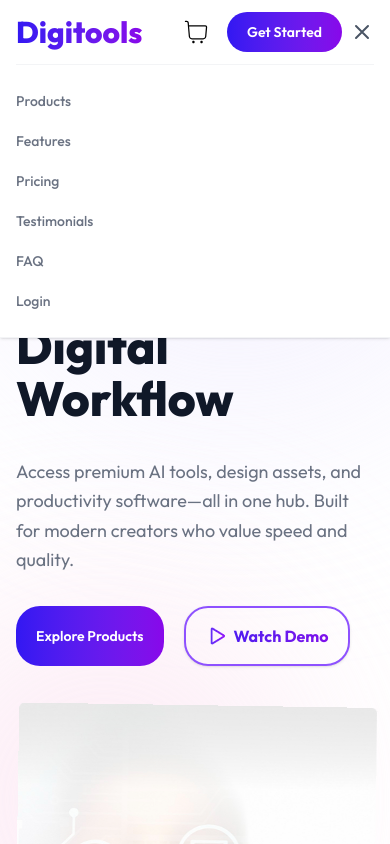
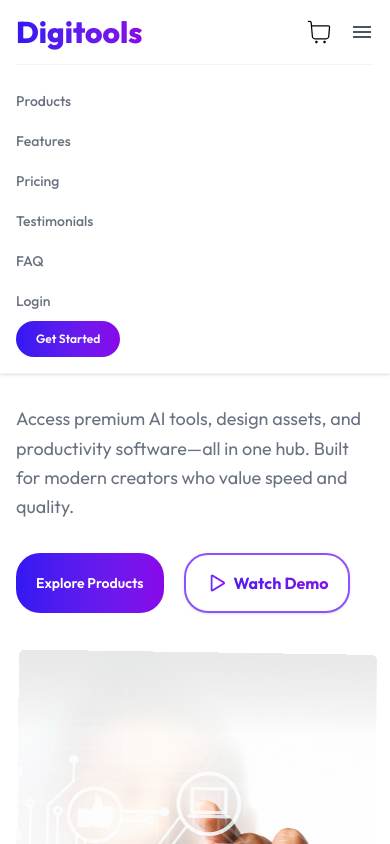
Before and after one commit to sanoyon211/assignment-06-digitools, a React (Vite) app: page / in a window 390 px wide. Both pictures are taken after a click on the button 362 px from the left and 32 px from the top of the page. Shown: the top 844 px of the page. Built offline with nearby package versions, Linux system fonts and the light colour scheme.

Commit message:
update: assignment 6 successfully done

```diff
--- a/src/components/Banner.jsx
+++ b/src/components/Banner.jsx
@@ -4,13 +4,7 @@ import Playbtn from "../assets/products/Play.png"
 const Banner = () => {
   return (
     <section className="relative min-h-screen flex items-center pt-20 bg-white overflow-hidden">
-      <div className="absolute inset-0 pointer-events-none">
-        <div className="absolute -top-24 -right-24 w-[500px] h-[500px] bg-violet-100 rounded-full blur-[120px] opacity-70 animate-pulse-slow"></div>
-        <div
-          className="absolute top-1/2 -left-24 w-[400px] h-[400px] bg-pink-100 rounded-full blur-[100px] opacity-50 animate-pulse-slow"
-          style={{ animationDelay: '2s' }}
-        ></div>
-      </div>
+
 
       <div className="max-w-7xl mx-auto px-4 sm:px-6 lg:px-8 relative z-10 py-16 w-full">
         <div className="grid lg:grid-cols-2 gap-12 lg:gap-20 items-center">
@@ -25,7 +19,7 @@ const Banner = () => {
             </div>
 
             <h1 className="text-5xl sm:text-6xl font-extrabold leading-[1.1] text-gray-900 ">
-              Supercharge Your <br />
+              Supercharge Your <br className="hidden sm:block" />
               <span className="text-gradient">Digital Workflow</span>
             </h1>
 
--- a/src/components/MainSection.jsx
+++ b/src/components/MainSection.jsx
@@ -17,7 +17,7 @@ const MainSection = ({
     <section id="products" className="py-20 bg-white">
       <div className="max-w-7xl mx-auto px-4 sm:px-6 lg:px-8">
         <div className="text-center mb-12">
-          <h2 className="text-2xl sm:text-5xl font-extrabold text-gray-900 mb-4 font-[family-name:var(--font-display)]">
+          <h2 className="text-3xl sm:text-5xl font-extrabold text-gray-900 mb-4 font-[family-name:var(--font-display)]">
             Premium Digital Tools
           </h2>
           <p className="text-gray-400 text-lg leading-relaxed max-w-xl mx-auto">
--- a/src/components/Navbar.jsx
+++ b/src/components/Navbar.jsx
@@ -1,6 +1,6 @@
 import { useState } from 'react';
 import { CiShoppingCart } from 'react-icons/ci';
-import CartSection from './CartSection';
+import { MdMenu } from 'react-icons/md';
 
 const Navbar = ({ cartCount }) => {
   const [menuOpen, setMenuOpen] = useState(false);
@@ -51,7 +51,7 @@ const Navbar = ({ cartCount }) => {
             </button>
 
             <button
-              className="bg-gradient-to-r from-[#3218f2] to-[#8807ea]
+              className="hidden sm:block bg-gradient-to-r from-[#3218f2] to-[#8807ea]
               hover:from-[#4a2fff] hover:to-[#b20bff]
               text-white text-sm font-semibold px-5 py-2.5 rounded-3xl
               transition-all duration-300 ease-in-out
@@ -65,28 +65,7 @@ const Navbar = ({ cartCount }) => {
               className="md:hidden text-gray-600"
               onClick={() => setMenuOpen(!menuOpen)}
             >
-              <svg
-                className="size-6"
-                fill="none"
-                viewBox="0 0 24 24"
-                stroke="currentColor"
-              >
-                {menuOpen ? (
-                  <path
-                    strokeLinecap="round"
-                    strokeLinejoin="round"
-                    strokeWidth={2}
-                    d="M6 18L18 6M6 6l12 12"
-                  />
-                ) : (
-                  <path
-                    strokeLinecap="round"
-                    strokeLinejoin="round"
-                    strokeWidth={2}
-                    d="M4 6h16M4 12h16M4 18h16"
-                  />
-                )}
-              </svg>
+              <MdMenu className="text-2xl" />
             </button>
           </div>
         </div>
@@ -109,6 +88,16 @@ const Navbar = ({ cartCount }) => {
             <button className="block py-2.5 text-sm font-medium text-gray-500">
               Login
             </button>
+            <button
+              className=" bg-gradient-to-r from-[#3218f2] to-[#8807ea]
+              hover:from-[#4a2fff] hover:to-[#b20bff]
+              text-white text-xs font-semibold px-5 py-2.5 rounded-3xl
+              transition-all duration-300 ease-in-out
+              hover:shadow-sm hover:shadow-purple-400/20
+              hover:scale-[1.01] active:scale-[0.97]"
+            >
+              Get Started
+            </button>
           </div>
         )}
       </div>
--- a/src/components/Pricing.jsx
+++ b/src/components/Pricing.jsx
@@ -55,7 +55,7 @@ const Pricing = () => {
       <div className="max-w-7xl mx-auto px-6 lg:px-8">
         {/* Header */}
         <div className="text-center mb-16">
-          <h2 className="text-4xl sm:text-5xl font-black text-gray-900 mb-6 tracking-tighter font-[family-name:var(--font-display)]">
+          <h2 className="text-3xl sm:text-5xl font-black text-gray-900 mb-6 tracking-tighter font-[family-name:var(--font-display)]">
             Simple,{' '}
             <span className="bg-gradient-to-r from-[#4f39f6] to-[#9514FA] bg-clip-text text-transparent">
               Transparent Pricing
@@ -80,7 +80,7 @@ const Pricing = () => {
             >
               {plan.popular && (
                 <div className="absolute -top-4 left-1/2 -translate-x-1/2">
-                  <span className="bg-amber-300 text-amber-700 text-[14px] font-bold uppercase tracking-widest px-6 py-2 rounded-full shadow-lg">
+                  <span className="bg-amber-300 text-amber-700 text-xs sm:text-[14px] font-bold uppercase tracking-widest px-6 py-2 rounded-full shadow-lg">
                     Most Popular
                   </span>
                 </div>
--- a/src/components/ProductCard.jsx
+++ b/src/components/ProductCard.jsx
@@ -59,10 +59,10 @@ const ProductCard = ({ product, onAddToCart, cartItems }) => {
 
 
       <div>
-        <h3 className="text-[15px] font-bold text-gray-900 mb-1.5 font-[family-name:var(--font-display)]">
+        <h3 className="text-lg font-bold text-gray-900 mb-1.5 font-[family-name:var(--font-display)]">
           {product.name}
         </h3>
-        <p className="text-gray-500 text-sm leading-relaxed">
+        <p className="text-gray-500 text-sm md:text-base leading-relaxed">
           {product.description}
         </p>
       </div>
@@ -72,7 +72,7 @@ const ProductCard = ({ product, onAddToCart, cartItems }) => {
         <span className="text-2xl font-extrabold text-gray-900 font-[family-name:var(--font-display)]">
           ${product.price}
         </span>
-        <span className="text-gray-400 text-sm">
+        <span className="text-gray-400 text-sm md:text-base">
           {periodLabel[product.period]}
         </span>
       </div>
@@ -80,7 +80,7 @@ const ProductCard = ({ product, onAddToCart, cartItems }) => {
 
       <ul className="flex flex-col gap-2 grow">
         {product.features.map((feature, i) => (
-          <li key={i} className="flex items-center gap-2 text-sm text-gray-600">
+          <li key={i} className="flex items-center gap-2 text-sm md:text-base text-gray-600">
             <HiCheck className="w-5 h-5 mt-0.5 shrink-0 text-[#4f39f6]" />
             {feature}
           </li>
@@ -90,13 +90,13 @@ const ProductCard = ({ product, onAddToCart, cartItems }) => {
 
       <button
         onClick={handleBuyNow}
-        className={`w-full py-3 rounded-3xl font-semibold text-sm transition-all duration-200 cursor-pointer border-0
+        className={`w-full py-3 rounded-3xl font-semibold text-sm md:text-base transition-all duration-200 cursor-pointer border-0
           ${
             isInCart
               ? 'bg-emerald-50 text-emerald-600'
               : added
                 ? 'bg-emerald-600 text-white'
-                : 'bg-gradient-to-r from-[#3218f2] to-[#8807ea] hover:from-[#4a2fff] hover:to-[#b20bff] text-white text-sm font-semibold  transition-all duration-300 ease-in-out hover:scale-[1.01] active:scale-[0.97]'
+                : 'bg-gradient-to-r from-[#3218f2] to-[#8807ea] hover:from-[#4a2fff] hover:to-[#b20bff] text-white text-sm md:text-base font-semibold  transition-all duration-300 ease-in-out hover:scale-[1.01] active:scale-[0.97]'
           }`}
       >
         {isInCart ? '✓ Added to Cart' : added ? '✓ Added!' : 'Buy Now'}
--- a/src/components/Steps.jsx
+++ b/src/components/Steps.jsx
@@ -26,7 +26,7 @@ const Steps = () => {
   return (
     <section className="py-24 bg-gray-100">
       <div className="max-w-7xl mx-auto px-6">
-        <h2 className="text-center text-5xl font-black mb-20 tracking-tighter">
+        <h2 className="text-center text-3xl sm:text-5xl font-black mb-20 tracking-tighter">
           Get Started in <span className="text-gradient">3 Steps</span>
         </h2>
         <div className="flex flex-col gap-4 md:flex-row md:gap-10 relative mx-auto">
```
